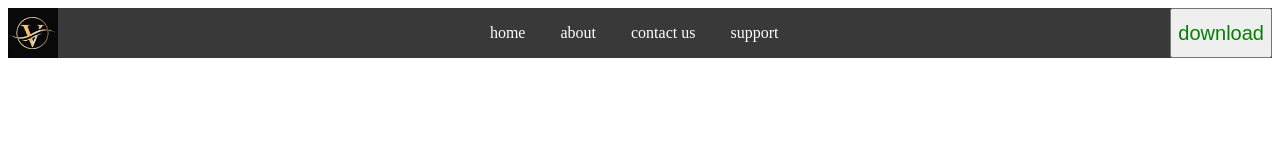
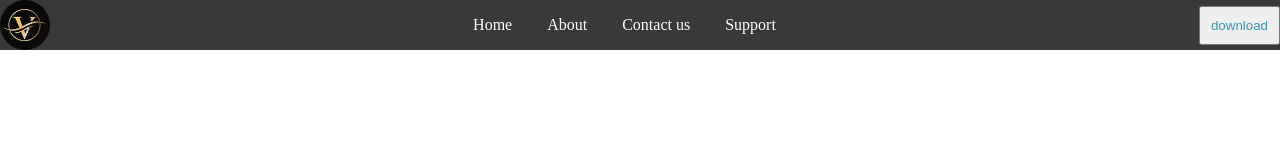
Before and after one commit to Vanshchouksey21/Html_codes, a plain HTML site: page files/navbar.html in a window 1280 px wide. Drawn offline with Linux system fonts and the light colour scheme.

Commit message:
navbar edit

```diff
--- a/files/navbar.html
+++ b/files/navbar.html
@@ -12,10 +12,10 @@
         <img src="/img/logo.jpeg" alt=" Vanshchouksey21">
         <nav>
             <ul>
-                <li><a href="">home</a></li>
-                <li><a href=""> about</a></li>
-                <li><a href="">contact us </a></li>
-                <li><a href="">support</a></li>
+                <li><a href="">Home</a></li>
+                <li><a href=""> About</a></li>
+                <li><a href="">Contact us </a></li>
+                <li><a href="">Support</a></li>
             </ul>
         </nav>
         <button>download</button>
--- a/files/style.css
+++ b/files/style.css
@@ -1,18 +1,26 @@
+*{
+    margin: 0px;
+    padding: 0px;
+
+}
+
 #navbar {
     background-color:rgba(0, 0, 0, 0.778);
     width: 100%;
     display: flex;
     justify-content: space-between;
+    align-items: center;
 
 
 }
 #navbar img {
     width: 50px;
+    border-radius: 50%;
 }
 
 #navbar nav ul {
     display: flex;
-    justify-content: space-between;
+    /* justify-content: space-between;/ */
     gap: 35px;
     list-style: none;
 
@@ -21,23 +29,24 @@
 }
 
 #navbar button {
-    color: green;
-    font-size: 20px;
+    padding: 10px;
+    color: rgba(22, 130, 173, 0.836);
+
 }
 #navbar nav ul li a {
   text-decoration: none;
     color: white;
 }
 /* table .html */
-#table{
+/* #table{
     background-color: rgba(0, 0, 0, 0.71);
 
 }
 #table tr  {
     color: white;
-}
+} */
 /* index .html */
-#index{
+/* #index{
     background-color: rgb(8, 52, 83);
     width: 100%;
 }
@@ -45,4 +54,4 @@
 
     text-decoration: none;
 
-}
+} */
```
